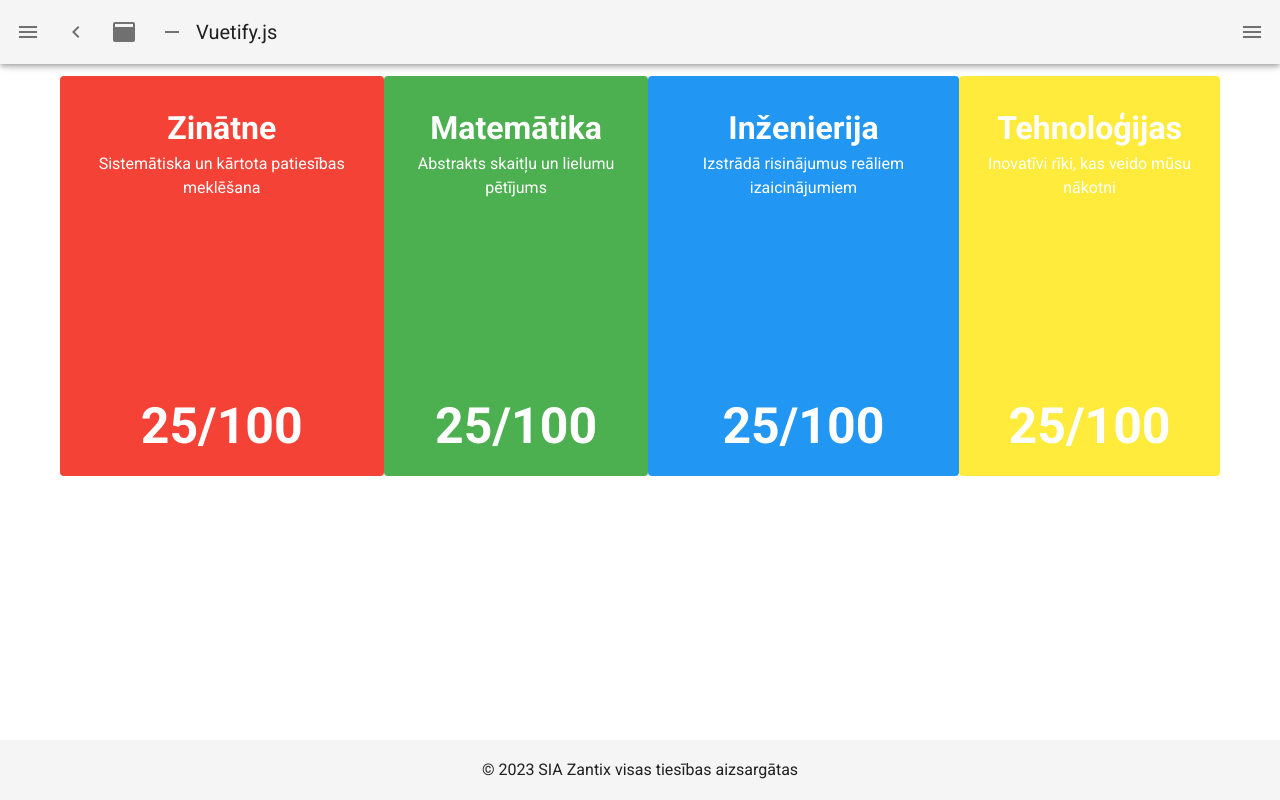
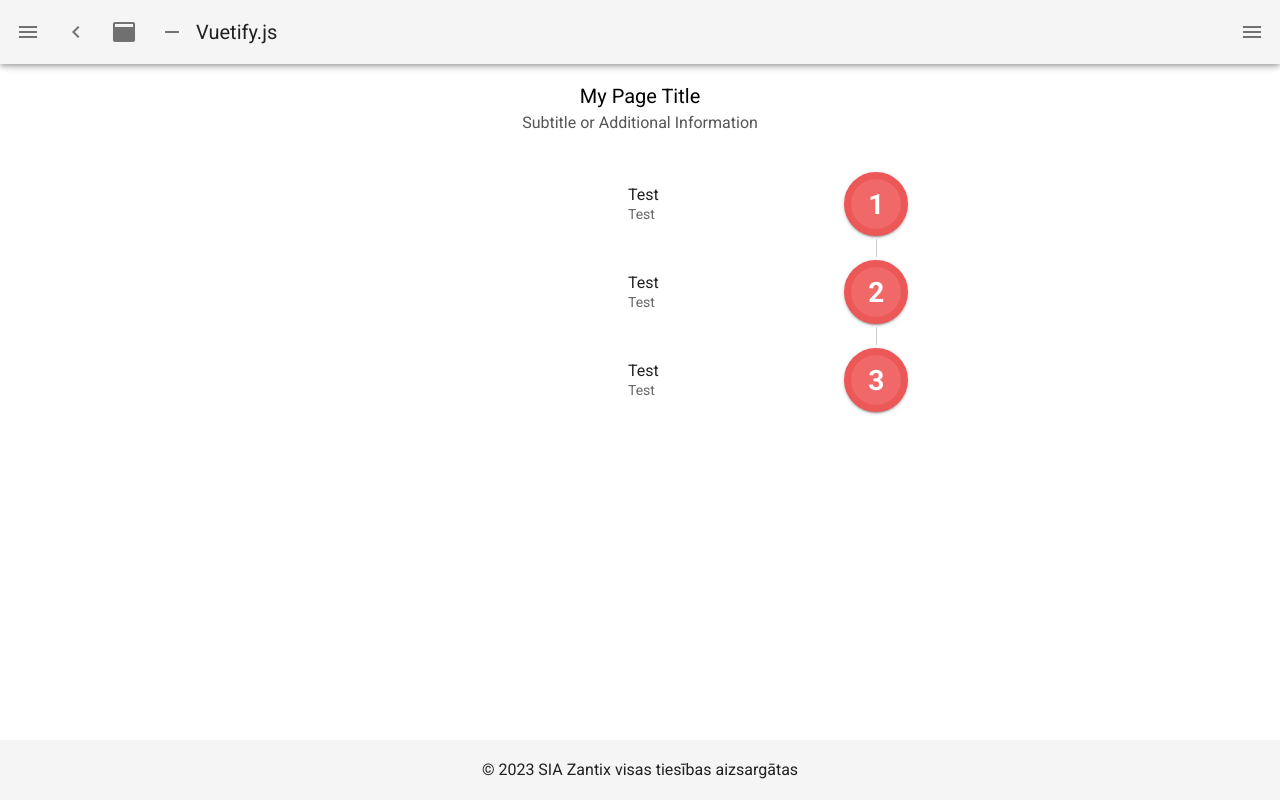
Before and after one commit to ZantixGroup/hakaton-app, a Nuxt app: page / in a window 1280 px wide. Built offline with nearby package versions, Linux system fonts and the light colour scheme.

Commit message:
LessonButtons

```diff
--- /dev/null
+++ b/.yarnrc 2.yml
@@ -0,0 +1 @@
+nodeLinker: node-modules
--- /dev/null
+++ b/components/LessonButt.vue
@@ -0,0 +1,105 @@
+<template>
+    <v-row>
+      <v-col
+        cols="12"
+        sm="6"
+        offset-sm="3"
+      >
+        <v-card class="no-outline">
+          <!-- Vuetify Toolbar -->
+          <v-toolbar color="white" light class="no-outline">
+            <v-spacer></v-spacer>
+            <v-toolbar-title class="black--text">
+              <div class="text-center">
+                My Page Title
+              </div>
+              <div class="undertitle">
+                Subtitle or Additional Information
+              </div>
+            </v-toolbar-title>
+            <v-spacer></v-spacer>
+          </v-toolbar>
+
+          <!-- Spacer to visually separate the Toolbar from the List -->
+          <div style="height: 20px;"></div>
+
+          <!-- Transparent Vuetify List with Vertical Lines -->
+          <v-list class="transparent no-outline">
+            <v-list-item
+                v-for="(item, index) in items"
+                :key="item.title"
+            >
+                <v-spacer></v-spacer>
+                <v-col>
+                    <v-row>
+                        <v-list-item-content>
+                            <v-list-item-title>{{ item.title }}</v-list-item-title>
+                            <v-list-item-subtitle>{{ item.subtitle }}</v-list-item-subtitle>
+                        </v-list-item-content>
+                        <v-list-item-action>
+                            <v-btn
+                                fab
+                                elevation="2"
+                                large
+                                color="#f06868"
+                                dark
+                                style="border: 7px solid #ec5757"
+                                >
+                                <h1 style="color: white">{{ item.icon }}</h1>
+                            </v-btn>
+                        </v-list-item-action>
+                    </v-row>
+                    <div v-if="index > 0" class="vertical-line"></div>
+                </v-col>
+            </v-list-item>
+          </v-list>
+        </v-card>
+      </v-col>
+    </v-row>
+</template>
+
+<script>
+export default {
+    data () {
+      return {
+        dialog: false,
+        items: [
+          { icon: '1', title: 'Test', subtitle: 'Test' },
+          { icon: '2', title: 'Test', subtitle: 'Test' },
+          { icon: '3', title: 'Test', subtitle: 'Test' },
+        ]
+      }
+    },
+}
+</script>
+
+<style>
+.no-outline {
+    box-shadow: none !important; /* Remove box shadow */
+    border: none !important; /* Remove border */
+}
+
+.transparent {
+    background-color: transparent; /* Transparent background */
+    padding: 0; /* Remove default padding */
+}
+
+.v-list-item{
+    border: none !important; /* Remove default list item border */
+}
+
+.vertical-line {
+    width: 1px;
+    min-height: 20%; /* Adjust the height as needed */
+    background-color: #ccc; /* Grey vertical line */
+    position: absolute;
+    top: -10%;
+    right: 47.5px; /* Adjust the spacing from the button */
+}
+
+.undertitle {
+    font-size: 16px;
+    color: #555;
+    text-align: center;
+}
+</style>
--- a/pages/index.vue
+++ b/pages/index.vue
@@ -1,14 +1,8 @@
 <template>
   <v-row justify="center" align="center">
     <v-col cols="12">
-      <v-card flat>
-        <div :class="($vuetify.breakpoint.mobile?'mobile-grid':'d-flex  justify-space-between')">
-          <ScienceSelect @click="changeToCategory('science')"/>
-          <MathSelect @click="changeToCategory('math')"/>
-          <MechSelect @click="changeToCategory('mech')"/>
-          <TechSelect @click="changeToCategory('tech')"/>
-        </div>
-      </v-card>
+      <LessonButt>
+      </LessonButt>
 
     </v-col>
   </v-row>
@@ -20,9 +14,10 @@ import ScienceSelect from '~/components/subjectSelect/science.vue'
 import MathSelect from '~/components/subjectSelect/math.vue'
 import MechSelect from '~/components/subjectSelect/mech.vue'
 import TechSelect from '~/components/subjectSelect/tech.vue'
+import LessonButt from '~/components/LessonButt.vue';
 export default {
     name: 'IndexPage',
-    components: { TestAnimation, ScienceSelect, MathSelect, MechSelect, TechSelect },
+    components: { TestAnimation, ScienceSelect, MathSelect, MechSelect, TechSelect, LessonButt },
     methods: {
       changeToCategory(e){
         this.$router.push({ name: e})
```
